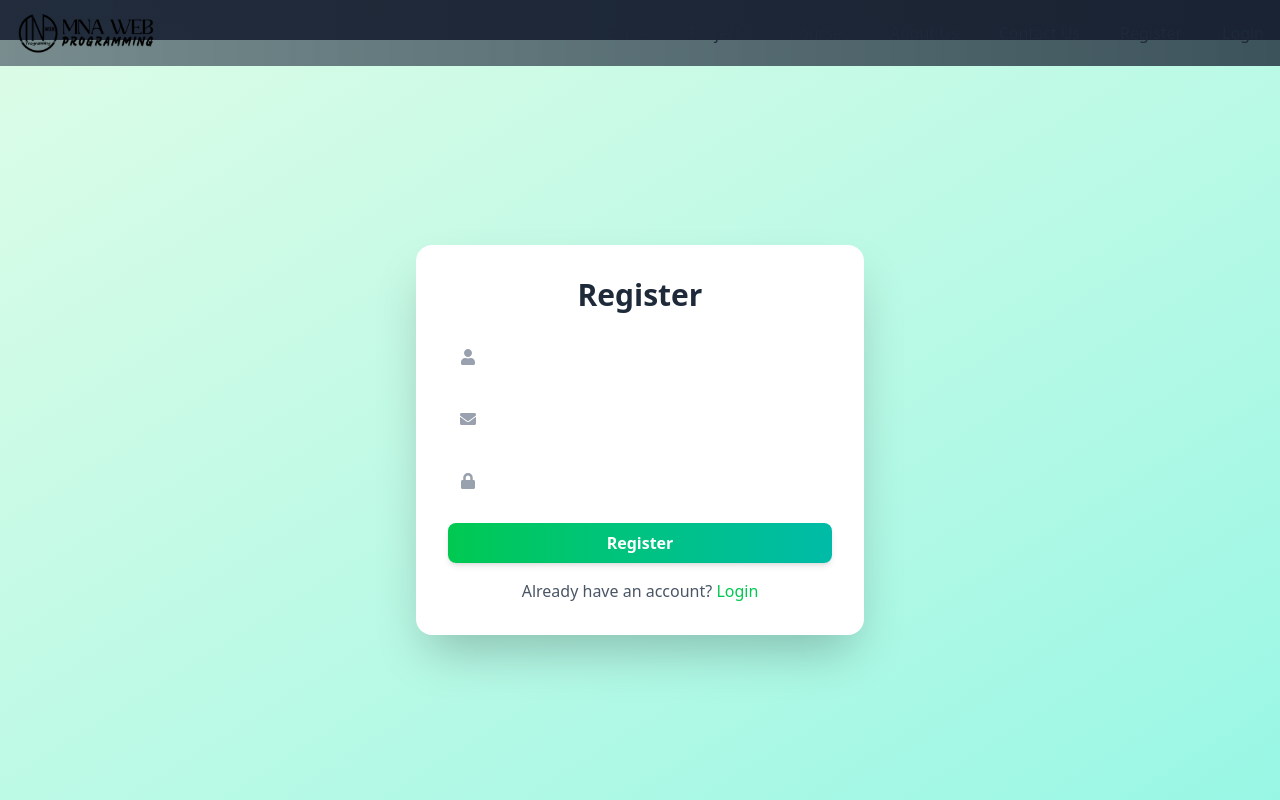
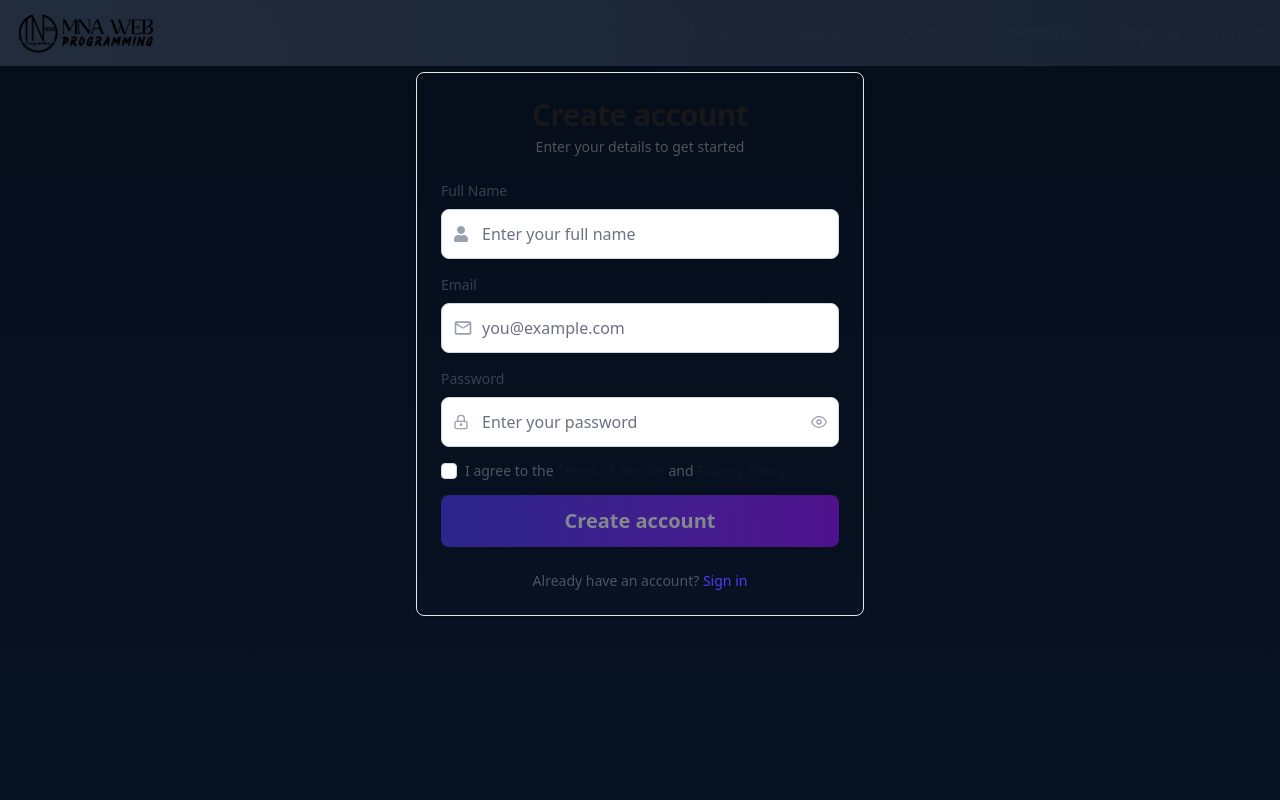
Before and after one commit to nurulazam-dev/mna-web-programming_v1, a Next.js app: page /register in a window 1280 px wide. Shown: the top 800 px of the page. Built offline with nearby package versions, Linux system fonts and the light colour scheme.

Commit message:
register component update

```diff
--- a/app/components/LoginComponent.tsx
+++ b/app/components/LoginComponent.tsx
@@ -1,39 +1,7 @@
 "use client";
 import Link from "next/link";
 import React, { useState } from "react";
-
-/* const ShieldIcon: React.FC = () => (
-  <svg
-    xmlns="http://www.w3.org/2000/svg"
-    width="28"
-    height="28"
-    viewBox="0 0 24 24"
-    fill="none"
-    stroke="currentColor"
-    strokeWidth="2"
-    strokeLinecap="round"
-    strokeLinejoin="round"
-  >
-    <path d="M12 22s8-4 8-10V5l-8-3-8 3v7c0 6 8 10 8 10z"></path>
-  </svg>
-); */
-
-const AtSignIcon: React.FC = () => (
-  <svg
-    xmlns="http://www.w3.org/2000/svg"
-    width="20"
-    height="20"
-    viewBox="0 0 24 24"
-    fill="none"
-    stroke="currentColor"
-    strokeWidth="2"
-    strokeLinecap="round"
-    strokeLinejoin="round"
-  >
-    <circle cx="12" cy="12" r="4"></circle>
-    <path d="M16 8v5a3 3 0 0 0 6 0v-1a10 10 0 1 0-3.92 7.94"></path>
-  </svg>
-);
+import { MdMailOutline } from "react-icons/md";
 
 const LockIcon: React.FC = () => (
   <svg
@@ -98,44 +66,17 @@ const LoginComponent: React.FC = () => {
   };
 
   return (
-    <div className="min-h-screen flex">
-      {/* Left side - Image/Branding */}
-      {/* <div className="hidden lg:flex lg:w-1/2 bg-gradient-to-br relative overflow-hidden">
-        <div className="absolute inset-0 bg-black/20"></div>
-        <div className="relative z-10 flex flex-col justify-center items-center text-white p-12">
-          <div className="w-20 h-20 bg-white/20 backdrop-blur-sm rounded-2xl flex items-center justify-center mb-8">
-            <ShieldIcon />
-          </div>
-          <h1 className="text-4xl font-bold mb-4 text-center">Secure Access</h1>
-          <p className="text-xl text-center text-white/90 max-w-md">
-            Your trusted platform for secure authentication and seamless user
-            experience.
-          </p>
-          <div className="mt-12 grid grid-cols-3 gap-4 opacity-60">
-            {[...Array(9)].map((_, i) => (
-              <div key={i} className="w-2 h-2 bg-white/40 rounded-full"></div>
-            ))}
-          </div>
-        </div>
-      </div> */}
-
-      {/* Right side - Login Form */}
-      {/* <div className="w-full lg:w-1/2 flex items-center justify-center p-8"> */}
+    <div className="min-h-screen">
       <div className="w-full flex items-center justify-center p-8">
         <div className="w-full max-w-md space-y-5 border p-6 rounded-lg shadow-lg">
           {/* Header */}
           <div className="text-center">
-            {/*  <div className="w-12 h-12 bg-gradient-to-r from-indigo-600 to-purple-600 dark:from-indigo-500 dark:to-purple-500 rounded-xl flex items-center justify-center mx-auto mb-2">
-              <ShieldIcon />
-            </div> */}
-            <div>
             <h1 className="text-3xl font-semibold tracking-tight text-zinc-900 dark:text-white">
               Welcome back
             </h1>
             <p className="text-sm text-zinc-600 dark:text-zinc-400 mt-1">
               Enter your credentials to sign in
             </p>
-            </div>
           </div>
 
           {/* Form */}
@@ -146,11 +87,11 @@ const LoginComponent: React.FC = () => {
                 htmlFor="email"
                 className="block text-sm font-medium text-gray-700 dark:text-gray-300 mb-2"
               >
-                Email address
+                Email
               </label>
               <div className="relative">
                 <div className="absolute inset-y-0 left-0 pl-3 flex items-center pointer-events-none text-gray-400 dark:text-gray-500">
-                  <AtSignIcon />
+                  <MdMailOutline className="w-5 h-5" />
                 </div>
                 <input
                   id="email"
--- a/app/components/RegisterComponent.tsx
+++ b/app/components/RegisterComponent.tsx
@@ -1,101 +1,289 @@
 "use client";
+import Link from "next/link";
+import React, { useState } from "react";
+import { FaUser } from "react-icons/fa";
+import { MdMailOutline } from "react-icons/md";
 
-import { motion } from "framer-motion";
-import { useState } from "react";
-import { FaEnvelope, FaLock, FaUser } from "react-icons/fa";
+const LockIcon: React.FC = () => (
+  <svg
+    xmlns="http://www.w3.org/2000/svg"
+    width="16"
+    height="16"
+    viewBox="0 0 24 24"
+    fill="none"
+    stroke="currentColor"
+    strokeWidth="2"
+    strokeLinecap="round"
+    strokeLinejoin="round"
+  >
+    <rect x="3" y="11" width="18" height="11" rx="2" ry="2"></rect>
+    <circle cx="12" cy="16" r="1"></circle>
+    <path d="M7 11V7a5 5 0 0 1 10 0v4"></path>
+  </svg>
+);
 
-const RegisterComponent = () => {
-  const [formData, setFormData] = useState({
-    name: "",
-    email: "",
-    password: "",
-  });
+const EyeIcon: React.FC = () => (
+  <svg
+    xmlns="http://www.w3.org/2000/svg"
+    width="16"
+    height="16"
+    viewBox="0 0 24 24"
+    fill="none"
+    stroke="currentColor"
+    strokeWidth="2"
+    strokeLinecap="round"
+    strokeLinejoin="round"
+  >
+    <path d="M1 12s4-8 11-8 11 8 11 8-4 8-11 8-11-8-11-8z"></path>
+    <circle cx="12" cy="12" r="3"></circle>
+  </svg>
+);
 
-  const handleChange = (e: React.ChangeEvent<HTMLInputElement>) => {
-    setFormData({ ...formData, [e.target.name]: e.target.value });
+const EyeOffIcon: React.FC = () => (
+  <svg
+    xmlns="http://www.w3.org/2000/svg"
+    width="16"
+    height="16"
+    viewBox="0 0 24 24"
+    fill="none"
+    stroke="currentColor"
+    strokeWidth="2"
+    strokeLinecap="round"
+    strokeLinejoin="round"
+  >
+    <path d="M17.94 17.94A10.07 10.07 0 0 1 12 20c-7 0-11-8-11-8a18.45 18.45 0 0 1 5.06-5.94M9.9 4.24A9.12 9.12 0 0 1 12 4c7 0 11 8 11 8a18.5 18.5 0 0 1-2.16 3.19m-6.72-1.07a3 3 0 1 1-4.24-4.24"></path>
+    <line x1="1" y1="1" x2="23" y2="23"></line>
+  </svg>
+);
+
+const CheckIcon: React.FC = () => (
+  <svg
+    xmlns="http://www.w3.org/2000/svg"
+    width="12"
+    height="12"
+    viewBox="0 0 24 24"
+    fill="none"
+    stroke="currentColor"
+    strokeWidth="3"
+    strokeLinecap="round"
+    strokeLinejoin="round"
+  >
+    <polyline points="20,6 9,17 4,12"></polyline>
+  </svg>
+);
+
+// Main Component
+const RegisterComponent: React.FC = () => {
+  const [showPassword, setShowPassword] = useState<boolean>(false);
+  const [email, setEmail] = useState<string>("");
+  const [password, setPassword] = useState<string>("");
+  const [fullName, setFullName] = useState<string>("");
+  const [isChecked, setIsChecked] = useState<boolean>(false);
+
+  const togglePasswordVisibility = () => {
+    setShowPassword(!showPassword);
   };
 
-  const handleSubmit = (e: React.FormEvent<HTMLFormElement>) => {
-    e.preventDefault();
-    console.log("Register data:", formData);
-  };
   return (
-    <div className="flex justify-center items-center min-h-screen bg-gradient-to-br from-green-100 to-teal-200">
-      <motion.div
-        initial={{ opacity: 0, y: 50 }}
-        animate={{ opacity: 1, y: 0 }}
-        transition={{ duration: 0.6 }}
-        className="bg-white rounded-2xl shadow-2xl p-8 w-full max-w-md"
+    <div className="min-h-screen">
+      <div className="w-full flex items-center justify-center p-8">
+        <div className="w-full max-w-md">
+          {/* Card Container */}
+          <div className="signin-card border border-gray-200 rounded-lg shadow-sm p-6">
+            {/* Header */}
+            <div className="text-center mb-6">
+              <h1 className="text-3xl font-semibold tracking-tight text-zinc-900 dark:text-white">
+                Create account
+              </h1>
+              <p className="text-sm text-zinc-600 dark:text-zinc-400 mt-1">
+                Enter your details to get started
+              </p>
+            </div>
+
+            <form className="space-y-4">
+              {/* name Input */}
+              <div>
+                <label
+                  htmlFor="name"
+                  className="block text-sm font-medium text-gray-700 dark:text-gray-300 mb-2"
                 >
-        <h2 className="text-3xl font-bold text-center mb-6 text-gray-800">
-          Register
-        </h2>
-        <form onSubmit={handleSubmit} className="space-y-5">
-          {/* Name */}
+                  Full Name
+                </label>
                 <div className="relative">
-            <FaUser className="absolute top-3 left-3 text-gray-400" />
+                  <div className="absolute inset-y-0 left-0 pl-3 flex items-center pointer-events-none text-gray-400 dark:text-gray-500">
+                    <FaUser />
+                  </div>
                   <input
+                    id="name"
                     type="text"
-              name="name"
-              placeholder="Full Name"
-              value={formData.name}
-              onChange={handleChange}
-              required
-              className="w-full pl-10 pr-4 py-2 rounded-lg border focus:ring-2 focus:ring-green-400 outline-none transition"
+                    value={fullName}
+                    onChange={(e) => setFullName(e.target.value)}
+                    placeholder="Enter your full name"
+                    className="block w-full pl-10 pr-3 py-3 border border-gray-300 dark:border-gray-700 rounded-lg bg-white dark:bg-black text-gray-900 dark:text-gray-100 placeholder-gray-500 dark:placeholder-gray-400 focus:outline-none focus:ring-2 focus:ring-indigo-500 dark:focus:ring-indigo-400 focus:border-transparent transition-all duration-200"
                   />
                 </div>
+              </div>
 
-          {/* Email */}
+              {/* Email Input */}
+              <div>
+                <label
+                  htmlFor="email"
+                  className="block text-sm font-medium text-gray-700 dark:text-gray-300 mb-2"
+                >
+                  Email
+                </label>
                 <div className="relative">
-            <FaEnvelope className="absolute top-3 left-3 text-gray-400" />
+                  <div className="absolute inset-y-0 left-0 pl-3 flex items-center pointer-events-none text-gray-400 dark:text-gray-500">
+                    <MdMailOutline className="w-5 h-5" />
+                  </div>
                   <input
+                    id="email"
                     type="email"
-              name="email"
-              placeholder="Email Address"
-              value={formData.email}
-              onChange={handleChange}
-              required
-              className="w-full pl-10 pr-4 py-2 rounded-lg border focus:ring-2 focus:ring-green-400 outline-none transition"
+                    value={email}
+                    onChange={(e) => setEmail(e.target.value)}
+                    placeholder="you@example.com"
+                    className="block w-full pl-10 pr-3 py-3 border border-gray-300 dark:border-gray-700 rounded-lg bg-white dark:bg-black text-gray-900 dark:text-gray-100 placeholder-gray-500 dark:placeholder-gray-400 focus:outline-none focus:ring-2 focus:ring-indigo-500 dark:focus:ring-indigo-400 focus:border-transparent transition-all duration-200"
                   />
                 </div>
-
-          {/* Password */}
-          <div className="relative">
-            <FaLock className="absolute top-3 left-3 text-gray-400" />
-            <input
-              type="password"
-              name="password"
-              placeholder="Password"
-              value={formData.password}
-              onChange={handleChange}
-              required
-              className="w-full pl-10 pr-4 py-2 rounded-lg border focus:ring-2 focus:ring-green-400 outline-none transition"
-            />
               </div>
 
-          {/* Button */}
-          <motion.button
-            whileHover={{ scale: 1.05 }}
-            whileTap={{ scale: 0.95 }}
+              {/* Password Input */}
+              <div className="space-y-2">
+                <label
+                  htmlFor="password"
+                  className="block text-sm font-medium text-gray-700 dark:text-gray-300 mb-2"
+                >
+                  Password
+                </label>
+                <div className="relative">
+                  <div className="absolute inset-y-0 left-0 pl-3 flex items-center pointer-events-none text-gray-400 dark:text-gray-500">
+                    <LockIcon />
+                  </div>
+                  <input
+                    type={showPassword ? "text" : "password"}
+                    value={password}
+                    onChange={(e) => setPassword(e.target.value)}
+                    placeholder="Enter your password"
+                    className="block w-full pl-10 pr-12 py-3 border border-gray-300 dark:border-gray-700 rounded-lg bg-white dark:bg-black text-gray-900 dark:text-gray-100 placeholder-gray-500 dark:placeholder-gray-400 focus:outline-none focus:ring-2 focus:ring-indigo-500 dark:focus:ring-indigo-400 focus:border-transparent transition-all duration-200"
+                  />
+                  <button
+                    type="button"
+                    onClick={togglePasswordVisibility}
+                    className="absolute inset-y-0 right-0 pr-3 flex items-center text-gray-400 dark:text-gray-500 hover:text-gray-600 dark:hover:text-gray-300 transition-colors"
+                  >
+                    {showPassword ? <EyeOffIcon /> : <EyeIcon />}
+                  </button>
+                </div>
+              </div>
+
+              {/* Terms Checkbox */}
+              <div className="flex items-start space-x-2">
+                <div className="relative flex items-center">
+                  <input
+                    id="terms"
+                    type="checkbox"
+                    checked={isChecked}
+                    onChange={(e) => setIsChecked(e.target.checked)}
+                    className="sr-only"
+                  />
+                  <label
+                    htmlFor="terms"
+                    className="flex items-center cursor-pointer"
+                  >
+                    <div
+                      className={`w-4 h-4 border border-gray-300 dark:border-gray-600 rounded flex items-center justify-center transition-all duration-200 ${
+                        isChecked
+                          ? "bg-gray-900 dark:bg-gray-100 border-gray-900 dark:border-gray-100"
+                          : "bg-white dark:bg-black hover:border-gray-400 dark:hover:border-gray-500"
+                      }`}
+                    >
+                      {isChecked && <CheckIcon />}
+                    </div>
+                  </label>
+                </div>
+                <label
+                  htmlFor="terms"
+                  className="text-sm text-gray-600 dark:text-gray-400 cursor-pointer leading-4"
+                >
+                  I agree to the{" "}
+                  <a
+                    href="#"
+                    className="text-gray-900 dark:text-gray-100 hover:underline"
+                  >
+                    Terms of Service
+                  </a>{" "}
+                  and{" "}
+                  <a
+                    href="#"
+                    className="text-gray-900 dark:text-gray-100 hover:underline"
+                  >
+                    Privacy Policy
+                  </a>
+                </label>
+              </div>
+
+              {/* Submit Button */}
+              <button
                 type="submit"
-            className="w-full py-2 bg-gradient-to-r from-green-500 to-teal-500 text-white rounded-lg font-semibold shadow-md hover:shadow-lg transition"
+                className="signin-button w-full bg-gradient-to-r from-indigo-600 to-purple-600 dark:from-indigo-500 dark:to-purple-500 text-white font-semibold text-xl py-3 px-4 rounded-lg hover:from-indigo-700 hover:to-purple-700 dark:hover:from-indigo-600 dark:hover:to-purple-600 focus:outline-none focus:ring-2 focus:ring-offset-2 focus:ring-indigo-500 dark:focus:ring-indigo-400 transform transition-all duration-200 hover:scale-[1.01] shadow-lg disabled:opacity-50 disabled:cursor-not-allowed"
+                disabled={!isChecked}
               >
-            Register
-          </motion.button>
+                Create account
+              </button>
             </form>
 
-        <p className="text-center mt-4 text-gray-600">
+            {/* Footer */}
+            <div className="mt-6 text-center">
+              <p className="text-sm text-gray-600 dark:text-gray-400">
                 Already have an account?{" "}
-          <a
-            href="/login"
-            className="text-green-500 font-medium hover:underline"
+                <Link
+                  href="login"
+                  className="font-medium text-indigo-600 dark:text-indigo-400 hover:text-indigo-500 dark:hover:text-indigo-300 transition-colors"
                 >
-            Login
-          </a>
+                  Sign in
+                </Link>
               </p>
-      </motion.div>
+            </div>
+          </div>
+        </div>
+      </div>
     </div>
   );
 };
 
 export default RegisterComponent;
+
+// Add custom styles for enhanced shadcn feel
+const styles = `
+  .signin-input:focus {
+    box-shadow: 0 0 0 2px rgba(0, 0, 0, 0.1);
+  }
+
+  .dark .signin-input:focus {
+    box-shadow: 0 0 0 2px rgba(255, 255, 255, 0.1);
+  }
+
+  .signin-button:hover {
+    transform: translateY(-1px);
+  }
+
+  .signin-checkbox:checked + label .checkbox-icon {
+    background-color: currentColor;
+  }
+
+  @keyframes fadeIn {
+    from { opacity: 0; transform: translateY(10px); }
+    to { opacity: 1; transform: translateY(0); }
+  }
+
+  .signin-card {
+    animation: fadeIn 0.3s ease-out;
+  }
+`;
+
+// Inject styles
+if (typeof document !== "undefined") {
+  const styleSheet = document.createElement("style");
+  styleSheet.textContent = styles;
+  document.head.appendChild(styleSheet);
+}
```
Lines whose indentation alone changed are shown as unchanged.
